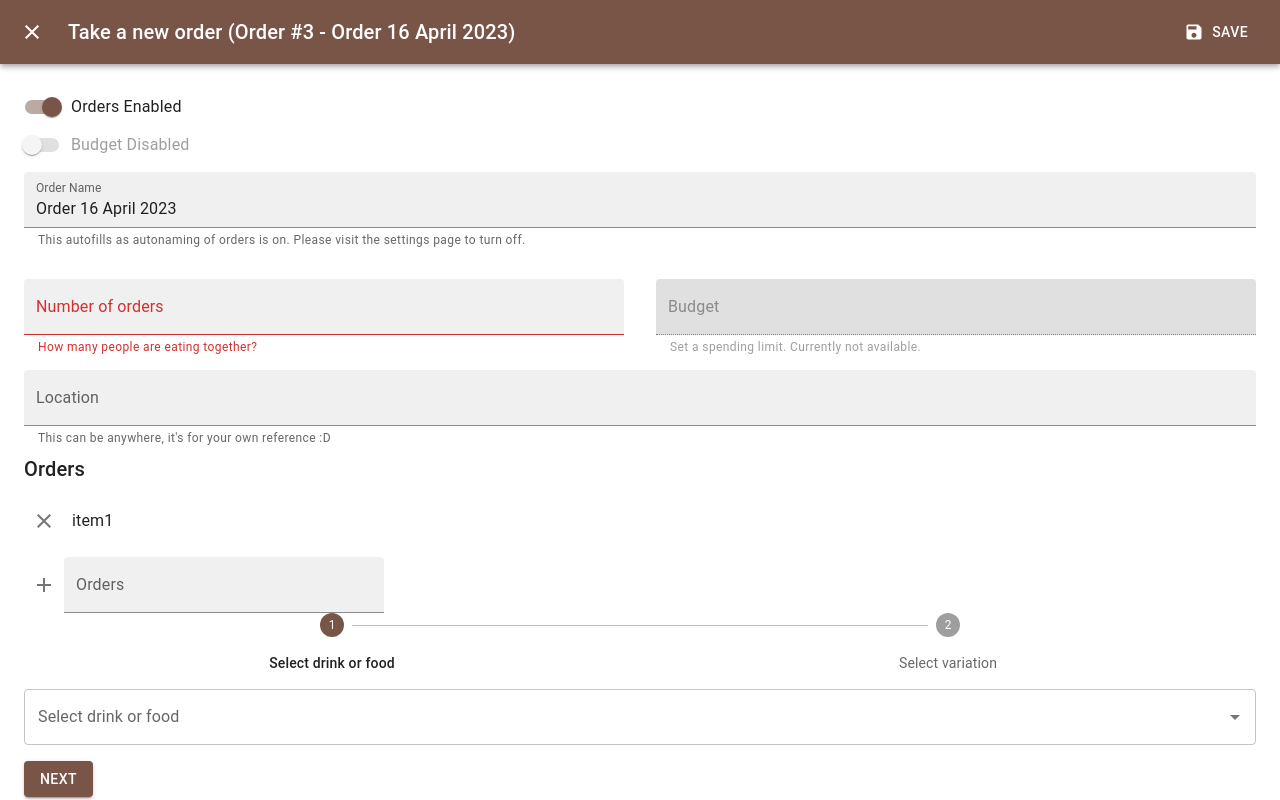
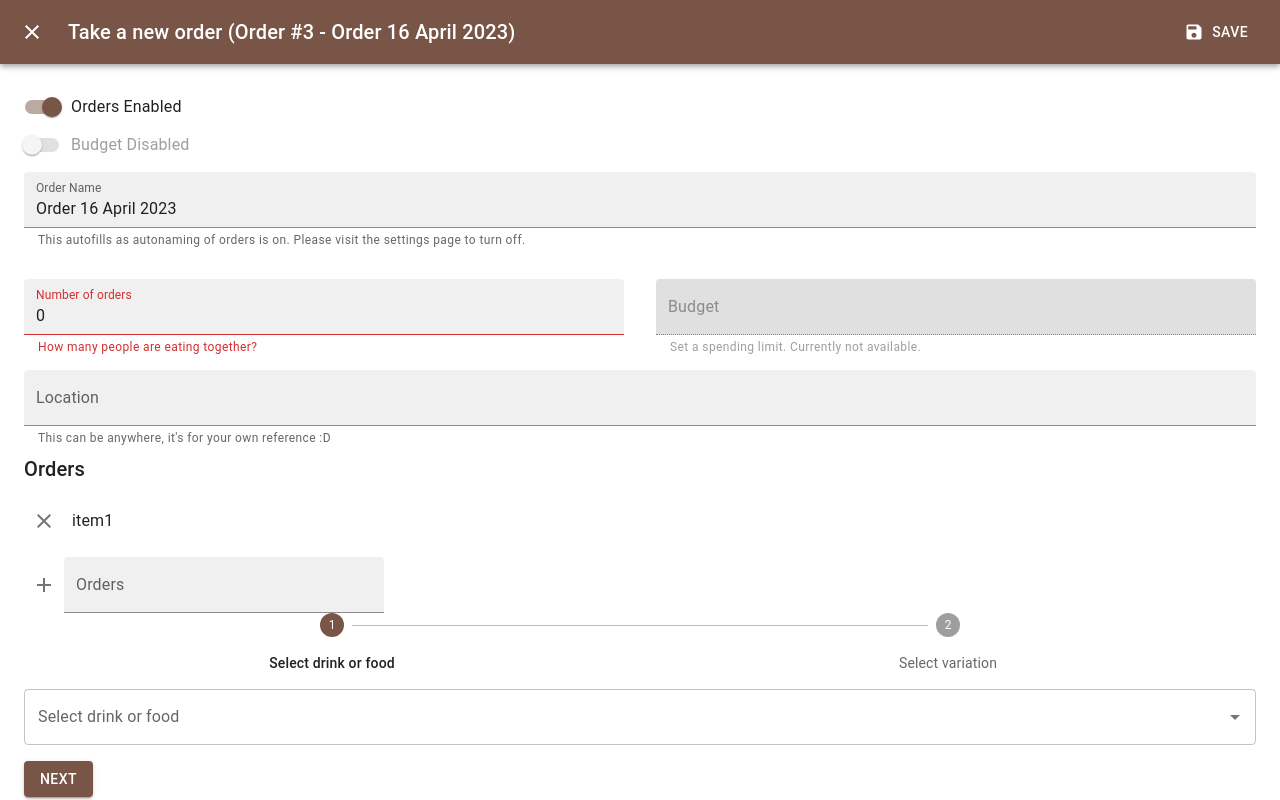
Before and after one commit to leekayden/kopikia, a React (Create React App) app: page /order in a window 1280 px wide. Both pictures are taken after a click on the button "TAKE AN ORDER". Built offline with nearby package versions, Linux system fonts and the light colour scheme; grey boxes are pictures that could not be loaded.

Commit message:
add state for order

```diff
--- a/src/components/common/TakeOrder.tsx
+++ b/src/components/common/TakeOrder.tsx
@@ -73,6 +73,7 @@ export default function TakeOrder() {
   const [orderName, setOrderName] = useState(
     orderAutoname ? `Order ${currentDate}` : ""
   );
+  const [orderValue, setOrderValue] = useState(0);
 
   const handleOrdersToggle = (event: React.ChangeEvent<HTMLInputElement>) => {
     setOrdersEnabled(event.target.checked);
@@ -84,6 +85,11 @@ export default function TakeOrder() {
 
   const handleOrderChange = (event: React.ChangeEvent<HTMLInputElement>) => {
     setOrderName(event.target.value);
+  };
+
+  const handleOrderValueChange = (event) => {
+    const value = Number(event.target.value);
+    setOrderValue(value);
   };
 
   return (
@@ -159,12 +165,16 @@ export default function TakeOrder() {
           </Grid>
           <Grid item xs={12} sm={6} sx={{ pr: 2 }}>
             <TextField
-              error={true}
+              error
               fullWidth
-              id="first-name"
+              id="order-value"
               margin="dense"
               label="Number of orders"
               variant="filled"
+              type="number" // set type to "number"
+              inputProps={{ min: 0 }} // set minimum value to 0
+              value={orderValue}
+              onChange={handleOrderValueChange}
               helperText={
                 ordersEnabled
                   ? "How many people are eating together?"
```
